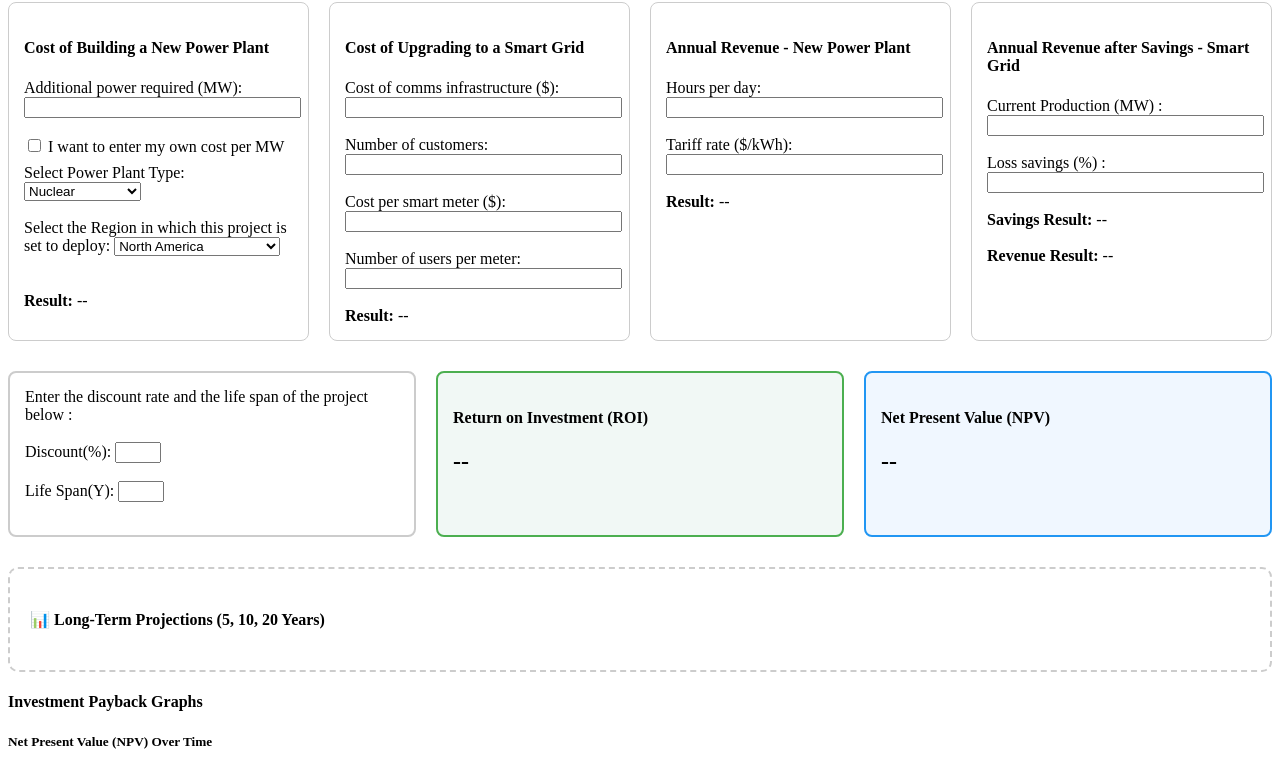
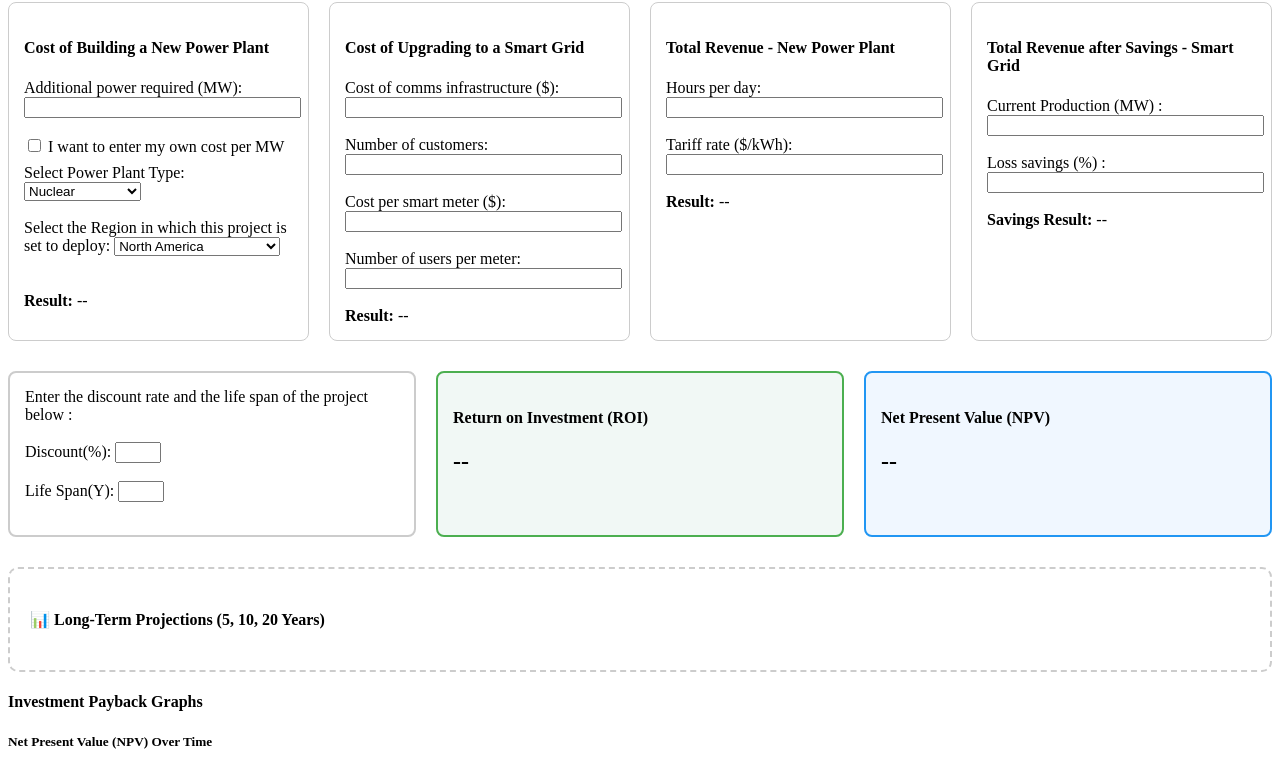
Before and after one commit to HenryUtonga/SmartGridVsTraditionalApp, a website: page public/index.html in a window 1280 px wide. Shown: the part 1012-1781 px from the top of the page. Drawn offline with nearby package versions, Linux system fonts and the light colour scheme.

Commit message:
Update index.html

```diff
--- a/public/index.html
+++ b/public/index.html
@@ -105,7 +105,7 @@
 
   <!-- Column 3 : New-plant annual revenue -->
   <div style="flex:1 1 200px;border:1px solid #ccc;padding:15px;border-radius:8px;">
-    <h4>Annual Revenue - New Power Plant</h4>
+    <h4>Total Revenue - New Power Plant</h4>
 
     <label>Hours per day:
       <input type="number" id="Hoursperday" style="width:100%;"></label><br><br>
@@ -119,9 +119,9 @@
 
   </div>
 
-  <!-- Column 4 : Smart-grid annual savings -->
+  <!-- Column 4 : Smart-grid Total savings -->
   <div style="flex:1 1 200px;border:1px solid #ccc;padding:15px;border-radius:8px;">
-    <h4>Annual Revenue after Savings - Smart Grid</h4>
+    <h4>Total Revenue after Savings - Smart Grid</h4>
 
     <label>Current Production (MW) :
       <input type="number" id="currentprod" style="width:100%;"></label><br><br>
@@ -133,9 +133,7 @@
       <output id="AnnualSavingsResult">--</output>
     </label>
      <br><br>
-    <label><strong>Revenue Result:</strong>
-      <output id="Smartrevenue">--</output>
-    </label>
+
   </div>
 </div>
 
```
